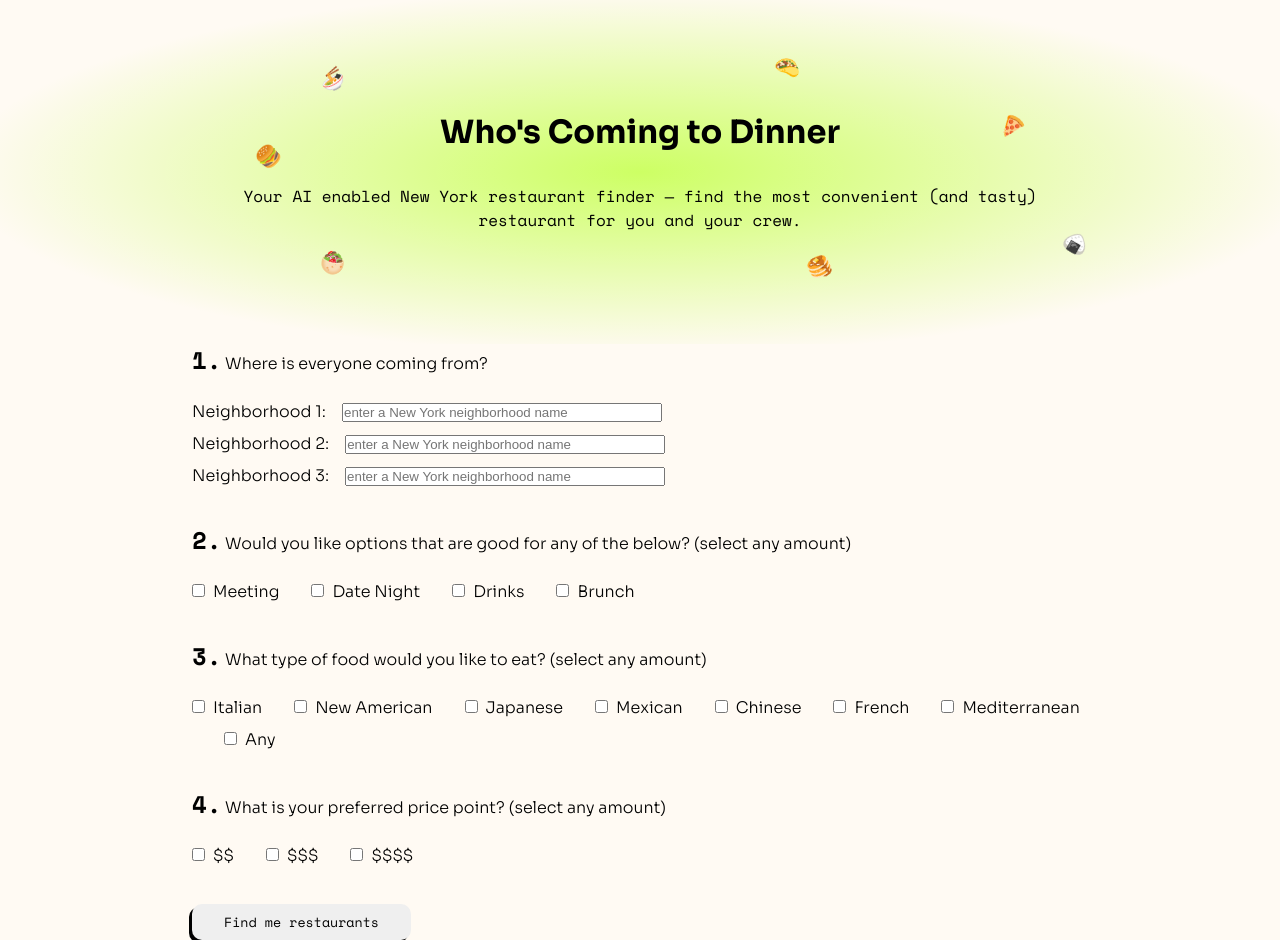
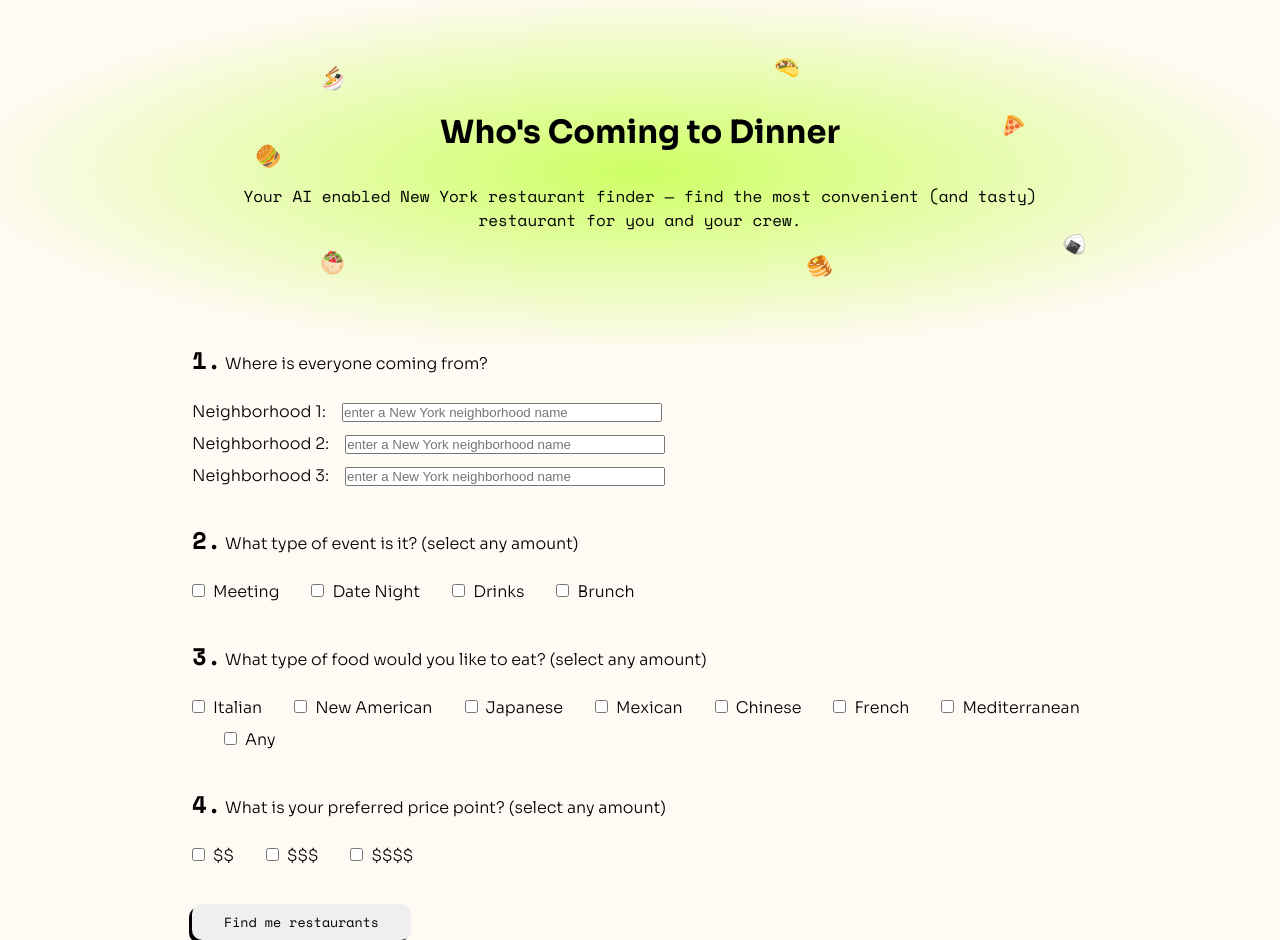
Before and after one commit to ajasinger/dinner-app, a Next.js app: page / in a window 1280 px wide. Built offline with nearby package versions, Linux system fonts and the light colour scheme.

Commit message:
update text

```diff
--- a/components/FormBlock.jsx
+++ b/components/FormBlock.jsx
@@ -157,7 +157,7 @@ const FormBlock = () => {
 
                 {/* event type */}
                 <fieldset className={styles.eventType}>
-                    <legend className={styles.inputTitle}><span className={styles.number}>2.</span>  Would you like options that are good for any of the below? (select any amount)</legend>
+                    <legend className={styles.inputTitle}><span className={styles.number}>2.</span>  What type of event is it? (select any amount)</legend>
                     <input
                         type="checkbox"
                         id="meeting"
```
